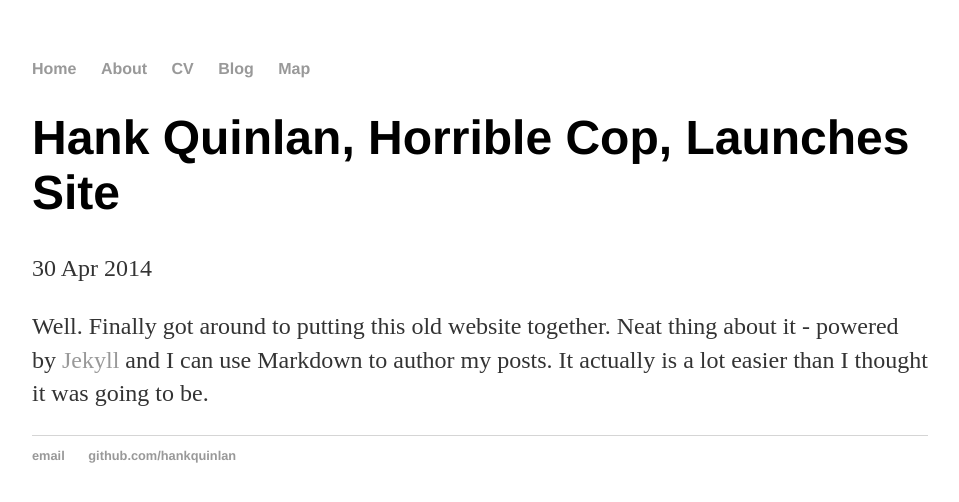
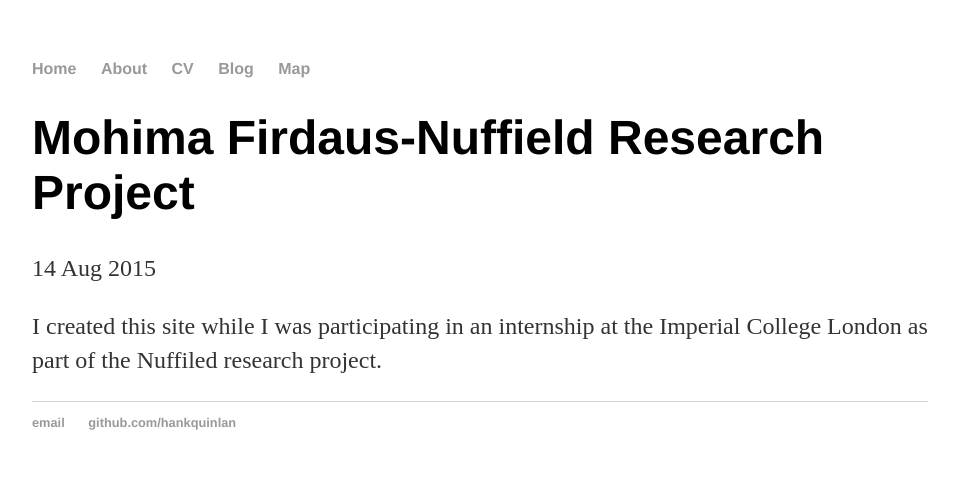
Before and after one commit to mohimafirdaus/mohima.github.io, a Jekyll site: the page built from _posts/2014-04-30-hank-quinlan-site-launched.md, in a window 1280 px wide. Shown: the top 502 px of the page, without its empty margins (160-1119 px from the left). Built offline with Jekyll 4.4.1, drawn with Linux system fonts in a browser that asks for light colours.

Commit message:
Update 2014-04-30-hank-quinlan-site-launched.md

```diff
--- a/_posts/2014-04-30-hank-quinlan-site-launched.md
+++ b/_posts/2014-04-30-hank-quinlan-site-launched.md
@@ -1,7 +1,7 @@
 ---
 layout: post
-title: "Hank Quinlan, Horrible Cop, Launches Site"
-date: 2014-04-30
+title: "Mohima Firdaus-Nuffield Research Project "
+date: 2015-08-14
 ---
 
-Well. Finally got around to putting this old website together. Neat thing about it - powered by [Jekyll](http://jekyllrb.com) and I can use Markdown to author my posts. It actually is a lot easier than I thought it was going to be.
+I created this site while I was participating in an internship at the Imperial College London as part of the Nuffiled research project.
```
